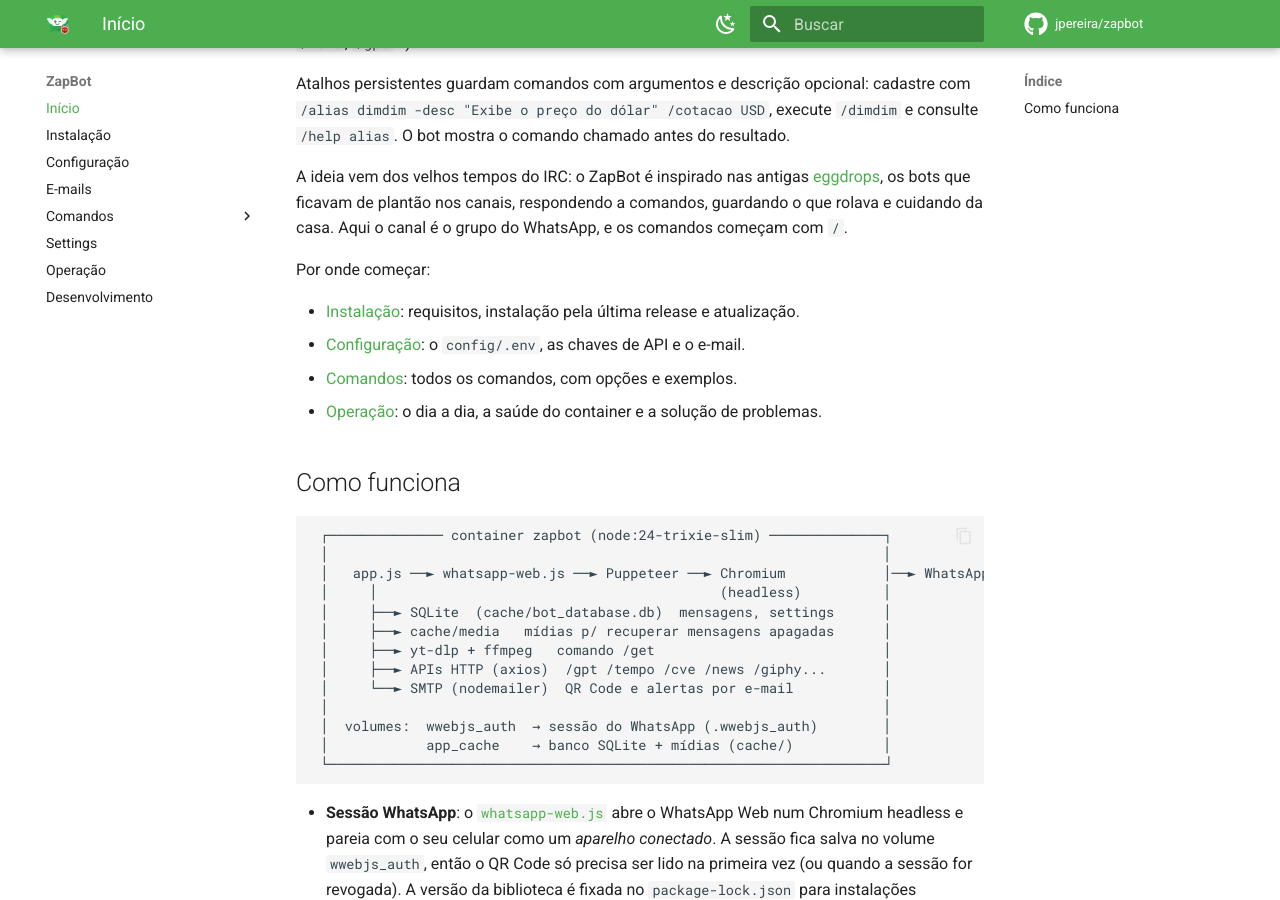
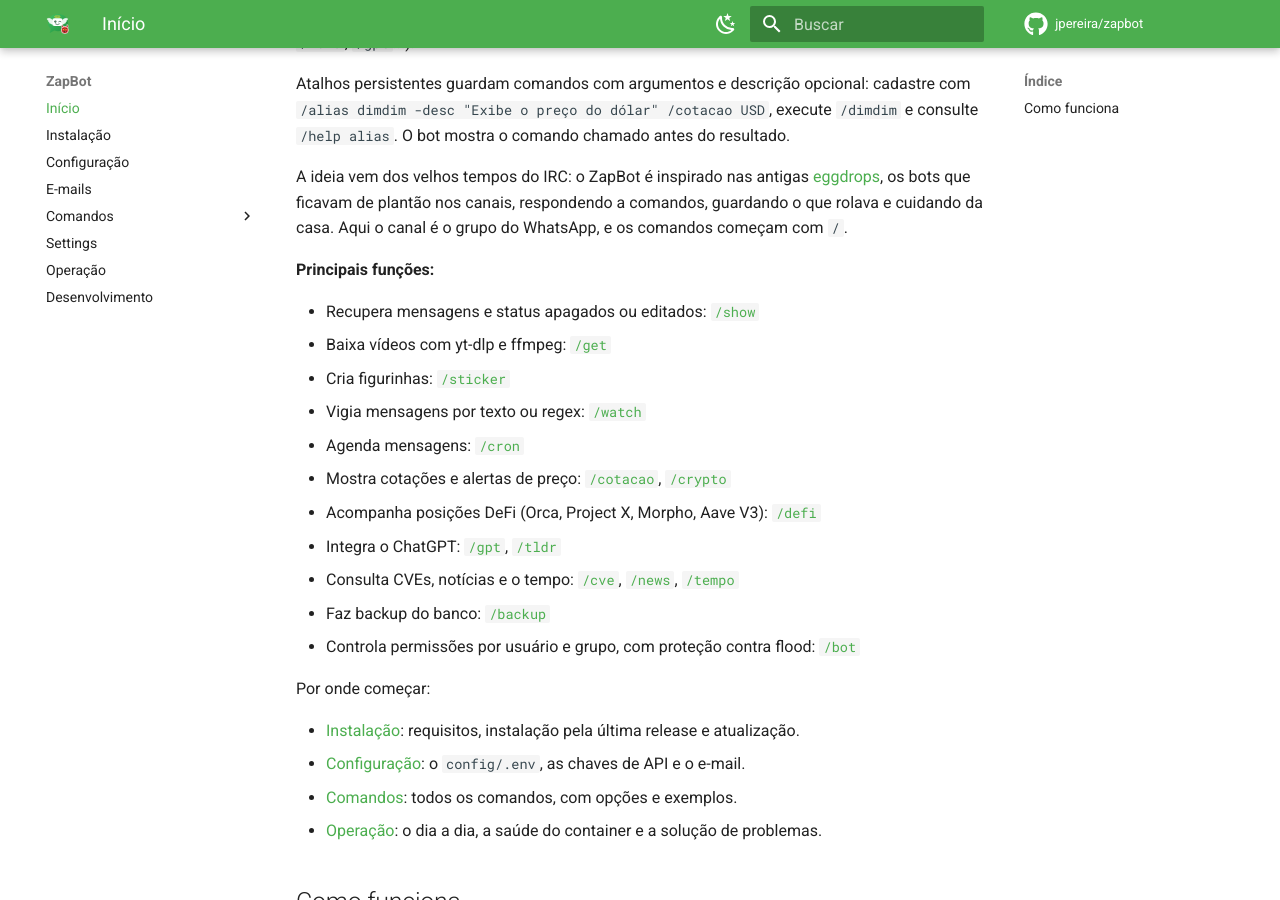
Before and after one commit to jpereira/zapbot, an MkDocs documentation site: the page built from docs/index.md, in a window 1280 px wide and 900 px high, scrolled down 541 px. Built offline with MkDocs 1.6.1 and Material for MkDocs 9.7.7, drawn with Linux system fonts in a browser that asks for light colours; comment, search, counter and statistics services are not loaded.

Commit message:
List the main functions in the README and docs/index.md with links to the commands

```diff
--- a/docs/index.md
+++ b/docs/index.md
@@ -21,6 +21,23 @@ A ideia vem dos velhos tempos do IRC: o ZapBot é inspirado nas antigas
 [eggdrops](https://www.eggheads.org/), os bots que ficavam de plantão nos canais, respondendo a
 comandos, guardando o que rolava e cuidando da casa. Aqui o canal é o grupo do WhatsApp, e os
 comandos começam com `/`.
+
+**Principais funções:**
+
+- Recupera mensagens e status apagados ou editados: [`/show`](commands/show.md)
+- Baixa vídeos com yt-dlp e ffmpeg: [`/get`](commands/get.md)
+- Cria figurinhas: [`/sticker`](commands/sticker.md)
+- Vigia mensagens por texto ou regex: [`/watch`](commands/watch.md)
+- Agenda mensagens: [`/cron`](commands/cron.md)
+- Mostra cotações e alertas de preço: [`/cotacao`](commands/cotacao.md),
+  [`/crypto`](commands/crypto.md)
+- Acompanha posições DeFi (Orca, Project X, Morpho, Aave V3): [`/defi`](commands/defi.md)
+- Integra o ChatGPT: [`/gpt`](commands/gpt.md), [`/tldr`](commands/tldr.md)
+- Consulta CVEs, notícias e o tempo: [`/cve`](commands/cve.md), [`/news`](commands/news.md),
+  [`/tempo`](commands/tempo.md)
+- Faz backup do banco: [`/backup`](commands/backup.md)
+- Controla permissões por usuário e grupo, com proteção contra flood:
+  [`/bot`](commands/bot.md)
 
 Por onde começar:
 
```
Also changed, not shown: README.md (+17 -0 lines).
